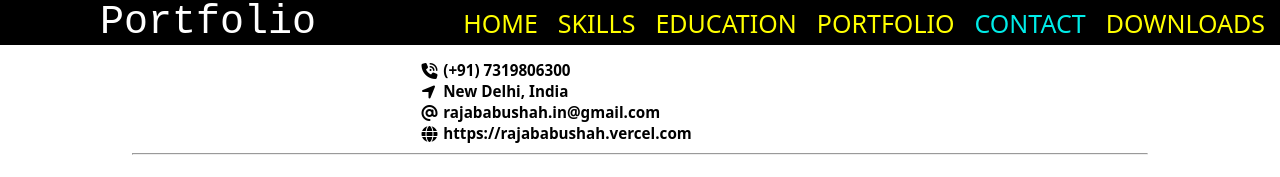
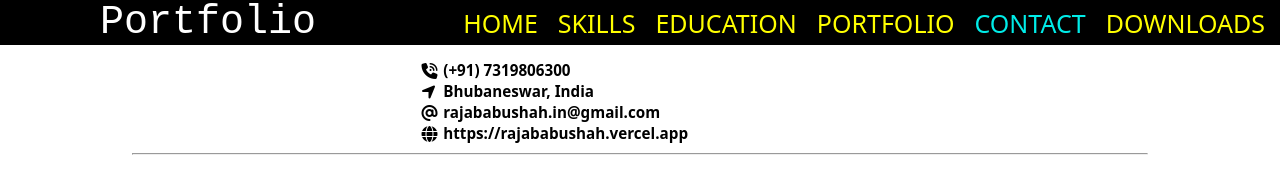
Before and after one commit to r-rajababushah/r-rajababushah, a React (Vite) app: page /contact in a window 1280 px wide. Shown: the top 177 px of the page. Built offline with nearby package versions, Linux system fonts and the light colour scheme.

Commit message:
Contact Page Fixed

```diff
--- a/src/pages/Contact/Contact.jsx
+++ b/src/pages/Contact/Contact.jsx
@@ -43,7 +43,7 @@ function Contact() {
                             <i className="fa-solid fa-location-arrow"></i>
                         </div>
                         <div className="contact-data">
-                            <h3>New Delhi, India</h3>
+                            <h3>Bhubaneswar, India</h3>
                         </div>
                     </div>
                     <div className="contact-data-row">
@@ -59,7 +59,7 @@ function Contact() {
                             <i className="fa-solid fa-globe"></i>
                         </div>
                         <div className="contact-data">
-                            <h3>https://rajababushah.vercel.com</h3>
+                            <h3>https://rajababushah.vercel.app</h3>
                         </div>
                     </div>
                 </div>
```
